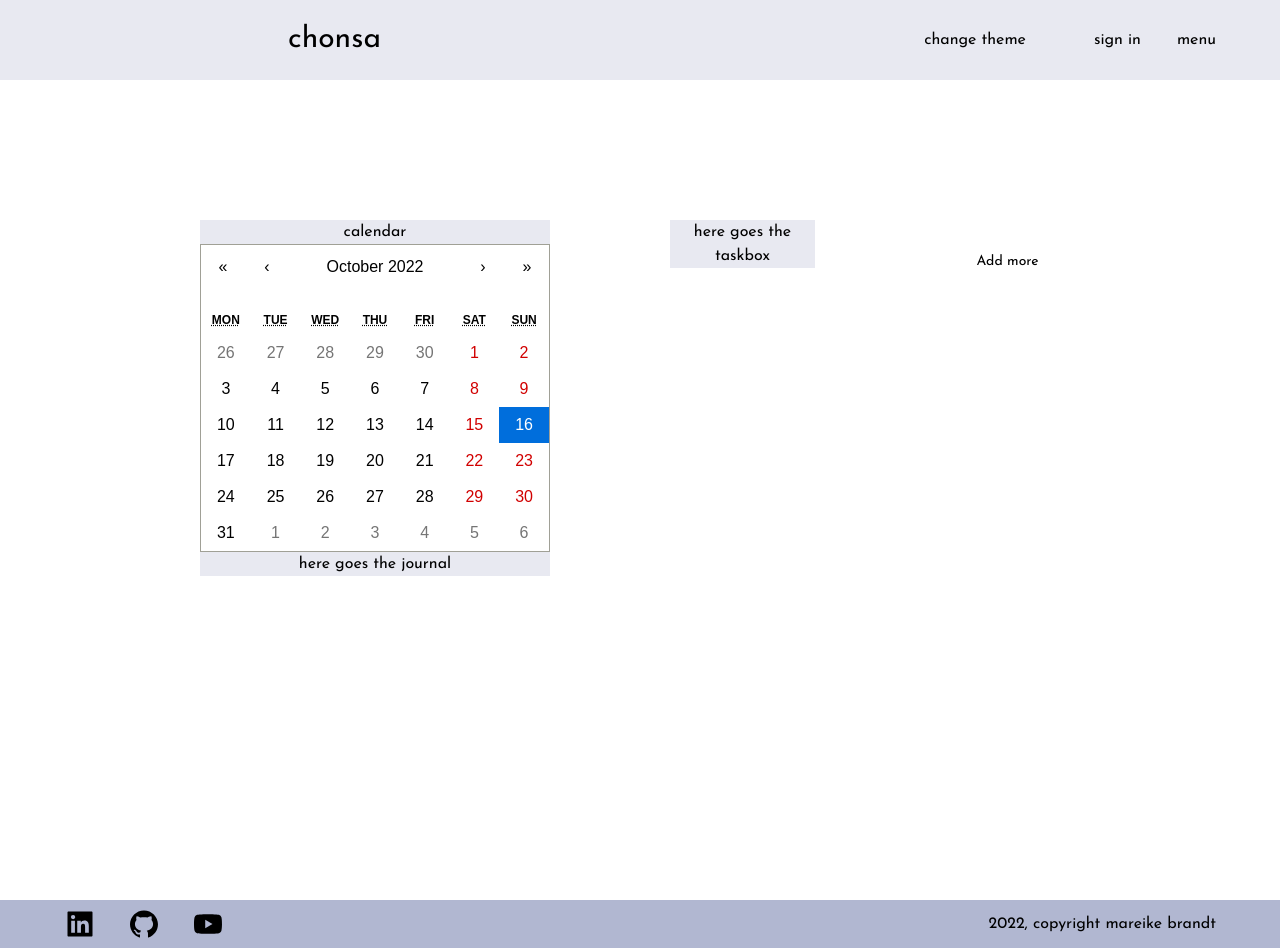
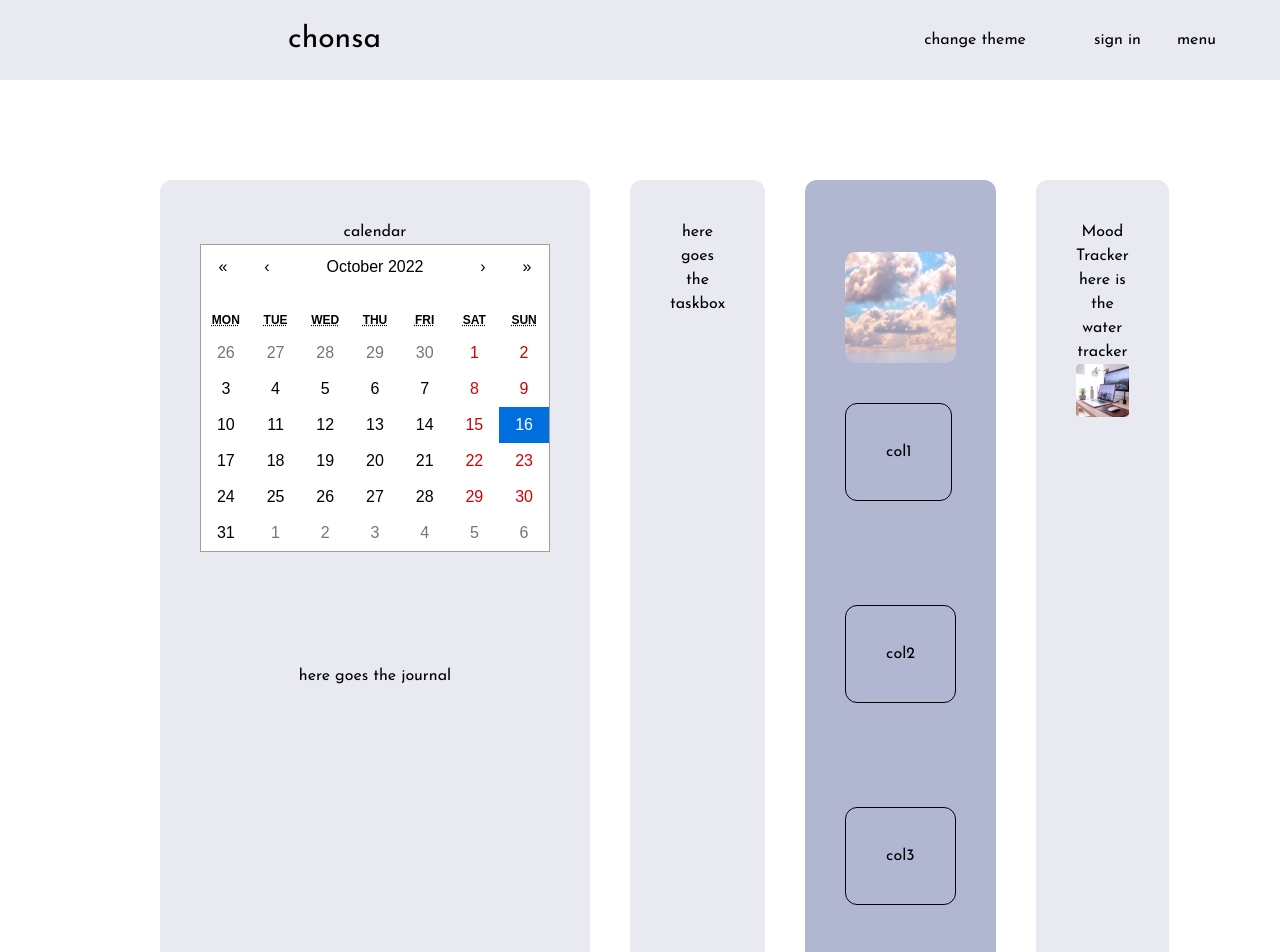
Before and after one commit to mbrndt/chonsa_2.0, a Next.js app: page / in a window 1280 px wide. Shown: the top 952 px of the page. Built offline with nearby package versions, Linux system fonts and the light colour scheme.

Commit message:
feat: homepage setup complete

```diff
--- a/components/Footer.js
+++ b/components/Footer.js
@@ -3,7 +3,7 @@ import { AiFillLinkedin, AiFillGithub, AiFillYoutube } from "react-icons/ai";
 
 function Footer() {
   return (
-    <div className="flex justify-between bg-lilacDark items-center">
+    <div className="flex justify-between bg-lavenderDark items-center">
       <div className="flex justify-start items-center ml-10">
         <a
           className="px-4 py-2 rounded-md ml-2"
--- a/components/Nav.js
+++ b/components/Nav.js
@@ -3,7 +3,7 @@ import Link from "next/link";
 
 export default function Nav() {
   return (
-    <nav className="py-5 flex justify-between bg-lilacBg min-w-screen">
+    <nav className="py-5 flex justify-between bg-lavenderBg min-w-screen">
       <Link href="/">
         <button className=" pl-72 text-3xl font-josefin font-medium">
           chonsa
--- a/components/calendar.js
+++ b/components/calendar.js
@@ -7,9 +7,9 @@ export default function CalendarCom() {
   const [value, onChange] = useState(new Date());
 
   return (
-    <div className="bg-lilacBg items-center justify-center ">
+    <div className="items-center justify-center mb-28 ">
       <h1>calendar </h1>
-      <div className="justify-center flex bg-lilacBg">
+      <div className="justify-center flex mb-5">
         <Calendar onChange={onChange} value={value} />
       </div>
     </div>
--- /dev/null
+++ b/components/collections.js
@@ -0,0 +1,20 @@
+import React from "react";
+
+export default function Collections() {
+  return (
+    <div className="flex flex-wrap gap-6">
+      <div className="basis-1/4 flex text-center p-10 rounded-xl my-10 bg-neutral-100 border">
+        <h1>col1</h1>
+      </div>
+      <div className="basis-1/4 flex text-center p-10 rounded-xl my-10 bg-neutral-100 border">
+        <h1>col2</h1>
+      </div>
+      <div className="basis-1/4 flex text-center p-10 rounded-xl my-10 bg-neutral-100 border">
+        <h1>col3</h1>
+      </div>
+      <div className="basis-1/4 flex text-center p-10 rounded-xl my-10 bg-neutral-100 border">
+        <h1>col4</h1>
+      </div>
+    </div>
+  );
+}
--- /dev/null
+++ b/components/moodTracker.js
@@ -0,0 +1,9 @@
+import React from "react";
+
+export default function MoodTracker() {
+  return (
+    <div>
+      <h1>Mood Tracker</h1>
+    </div>
+  );
+}
--- /dev/null
+++ b/components/pomodoro.js
@@ -0,0 +1,9 @@
+import React from "react";
+
+export default function Pomodoro() {
+  return (
+    <div>
+      <h1>here goes the pomodoro timer</h1>
+    </div>
+  );
+}
--- /dev/null
+++ b/components/waterTracker.js
@@ -0,0 +1,9 @@
+import React from "react";
+
+export default function WaterTracker() {
+  return (
+    <div>
+      <h1>here is the water tracker</h1>
+    </div>
+  );
+}
--- a/pages/index.js
+++ b/pages/index.js
@@ -2,6 +2,13 @@ import Head from "next/head";
 import Calendar from "../components/calendar";
 import Journal from "../components/journal";
 import Taskbox from "../components/taskbox";
+import lavender1 from "../utils/images/lavender1.png";
+import lavender2 from "../utils/images/lavender2.png";
+import Collections from "../components/collections";
+import MoodTracker from "../components/moodTracker";
+import WaterTracker from "../components/waterTracker";
+import Image from "next/image";
+import Pomodoro from "../components/pomodoro";
 
 export default function Home() {
   return (
@@ -18,17 +25,29 @@ export default function Home() {
       <main id="home" className=" px-10:px-20 lg:px-40">
         <section className="min-h-screen mt-5">
           <div className="flex flex-col gap-10 py-10 lg:flex-row lg:flex-nowrap">
-            <div className=" basis-1/3 flex-1 text-center  p-10 rounded-xl my-10 bg-neutral-100">
+            <div className=" basis-1/4 flex-1 text-center  p-10 rounded-xl my-10 bg-lavenderBg">
               <Calendar />
               <Journal />
             </div>
-            <div className="basis-1/3 flex-1 text-center p-10 rounded-xl my-10 bg-neutral-100">
+            <div className="basis-1/4 flex-1 text-center p-10 rounded-xl my-10 bg-neutral-100 bg-lavenderBg">
               <Taskbox />
             </div>
-            <div className="basis-1/3 flex-1 text-center  p-10 rounded-xl my-10 bg-gradient-to-b from-neutral-100 to-transparent">
-              <h1 className="leading-none text-amber-400 flex pt-8 pb-2 justify-center">
-                <p className="font-medium text-sm pb-2">Add more</p>
+            <div className=" bg-lavenderDark basis-1/4 flex-1 text-center  p-10 rounded-xl my-10 bg-gradient-to-b from-neutral-100 to-transparent">
+              <h1 className="leading-none text-amber-400 flex pt-8 pb-2 justify-center flex-wrap">
+                <Image
+                  src={lavender1}
+                  alt="lavender"
+                  width={200}
+                  height={200}
+                />
+                <Collections />
+                <Pomodoro />
               </h1>
+            </div>
+            <div className=" bg-lavenderBg basis-1/4 flex-1 text-center p-10 rounded-xl my-10 bg-neutral-100">
+              <MoodTracker />
+              <WaterTracker />
+              <Image src={lavender2} alt="lavender" width={200} height={200} />
             </div>
           </div>
         </section>
--- a/tailwind.config.js
+++ b/tailwind.config.js
@@ -6,8 +6,8 @@ module.exports = {
   ],
   theme: {
     colors: {
-      lilacBg: "#E8E9F1",
-      lilacDark: "#B1B7D1",
+      lavenderBg: "#E8E9F1",
+      lavenderDark: "#B1B7D1",
     },
     extend: {
       fontFamily: {
```
Also changed, not shown: utils/images/lavender1.png (added), utils/images/lavender2.png (added).
